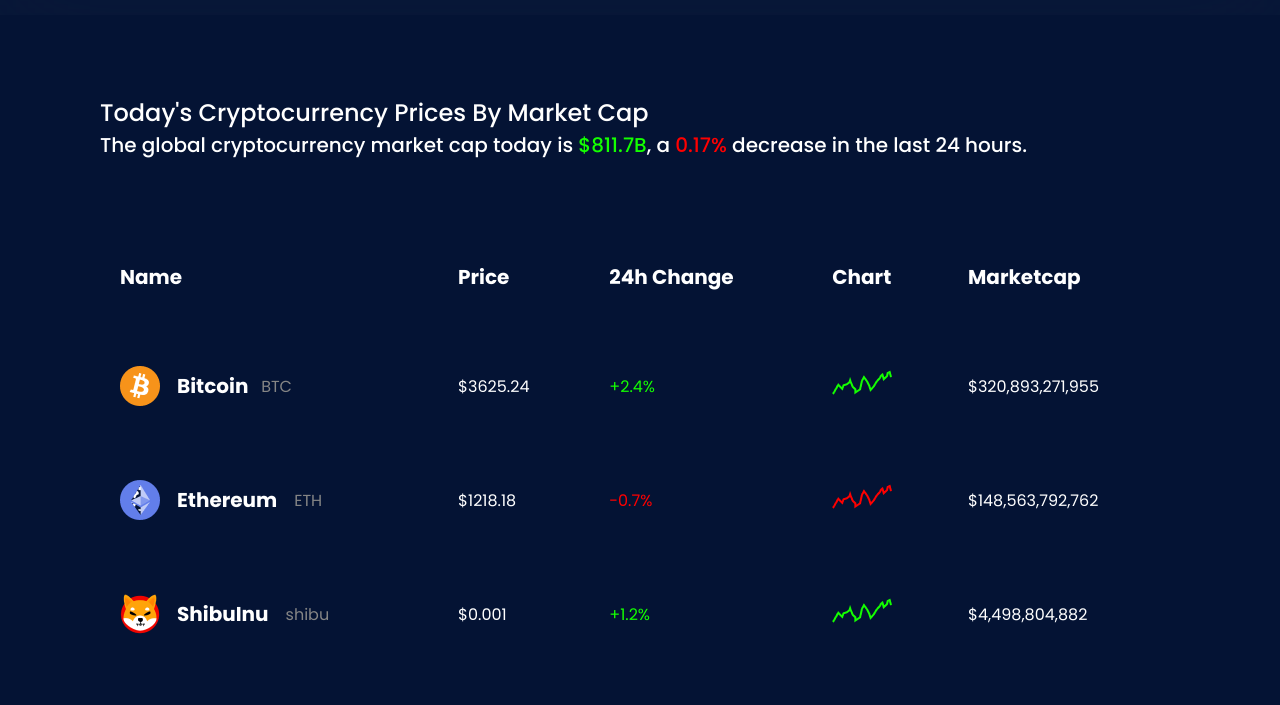
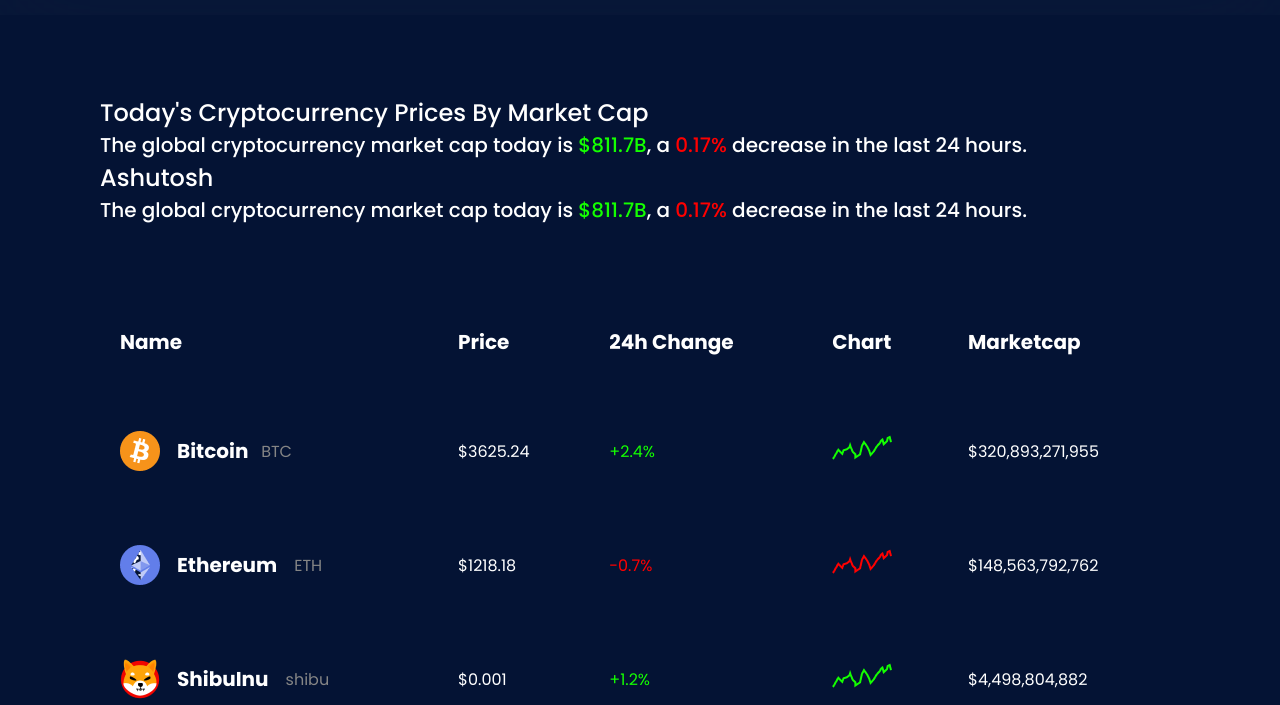
Before and after one commit to Ashutosh09415/frontend-test-saqib, a plain HTML site: page index.html in a window 1280 px wide. Shown: the part 85-790 px from the top of the page. Drawn offline with Linux system fonts and the light colour scheme.

Commit message:
change h2 tag

```diff
--- a/index.html
+++ b/index.html
@@ -63,6 +63,11 @@
 <div class="banner">
 <div class="text">
     <h2>Today's Cryptocurrency Prices By Market Cap</h2>
+    <h3>The global cryptocurrency market cap today is <span class="green">$811.7B</span>, a <span class="red">0.17%</span> decrease in the last 24 hours.</h3>
+</div>
+
+<div class="text">
+    <h2>Ashutosh</h2>
     <h3>The global cryptocurrency market cap today is <span class="green">$811.7B</span>, a <span class="red">0.17%</span> decrease in the last 24 hours.</h3>
 </div>
 
```
